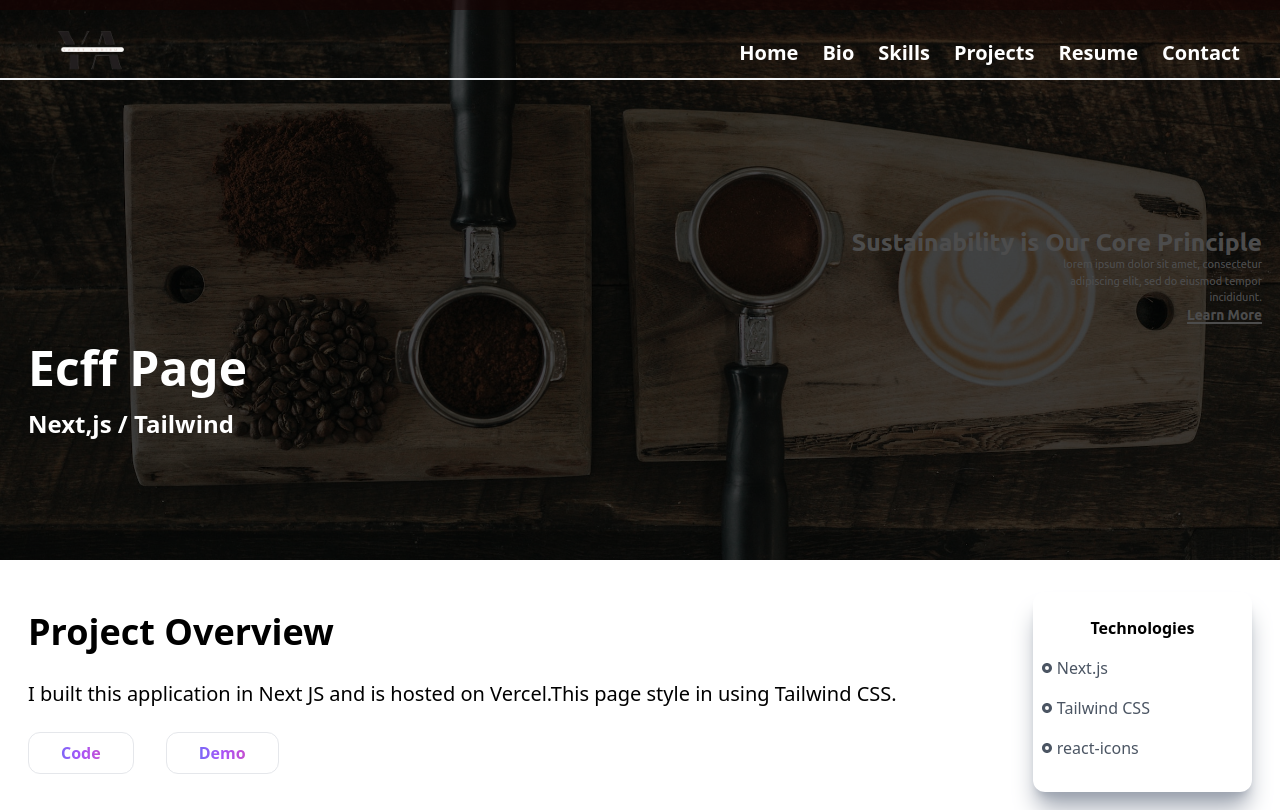
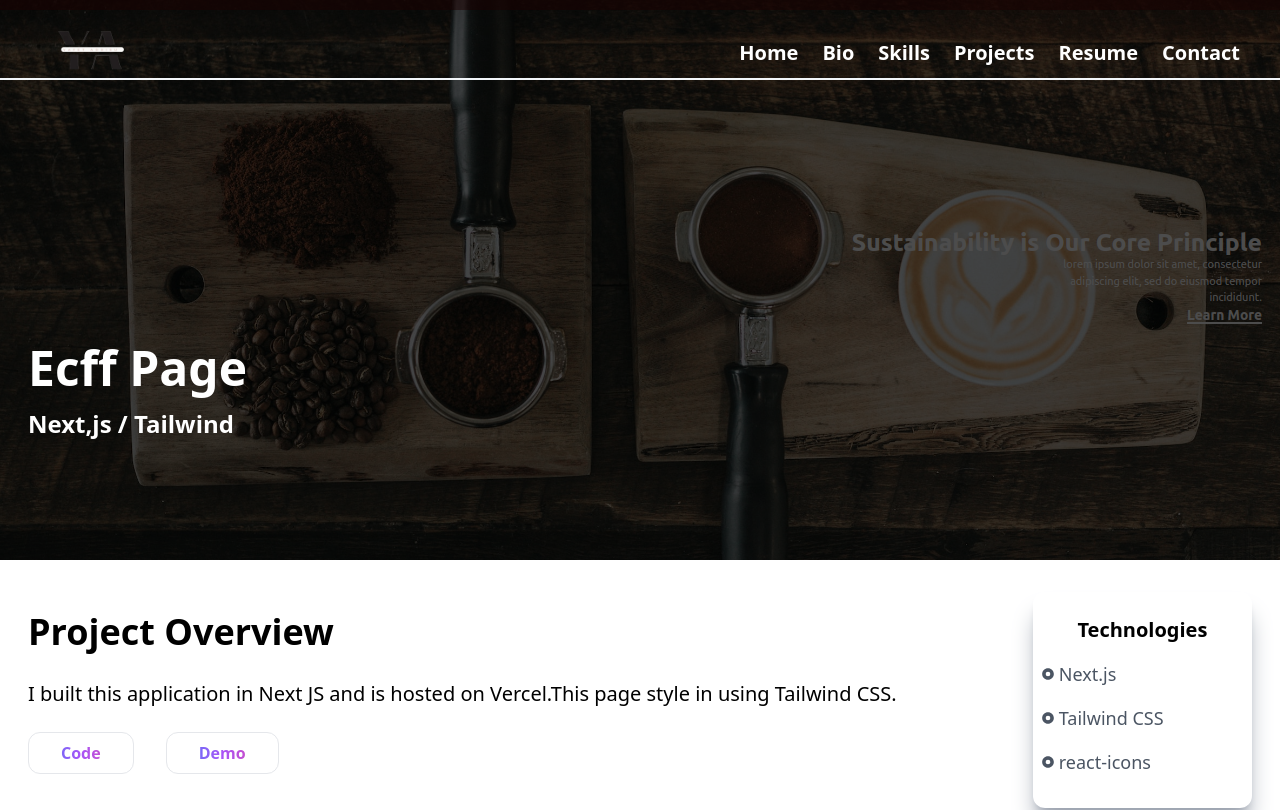
Before and after one commit to yafet-123/yafet-addisu-portfolio, a Next.js app: page /projects/1 in a window 1280 px wide. Shown: the top 810 px of the page. Built offline with nearby package versions, Linux system fonts and the light colour scheme.

Commit message:
edited z project page

```diff
--- a/components/project/project.jsx
+++ b/components/project/project.jsx
@@ -46,10 +46,10 @@ const Project = ({project})=>{
                 </div>
                 <div className='col-span-4 md:col-span-1 shadow-xl shadow-gray-400 rounded-xl py-4'>
                     <div className='p-2'>
-                        <p className='text-center font-bold pb-2'>Technologies</p>
+                        <p className='text-center font-bold pb-2 text-lg lg:text-xl'>Technologies</p>
                         <div className='grid grid-cols-3 md:grid-cols-1'>
                             { technology?.map((tech,index)=>(
-                               <p key={index} className='text-gray-600 py-2 flex items-center'>
+                               <p key={index} className='text-gray-600 py-2 flex items-center text-md lg:text-lg'>
                                     <RiRadioButtonFill className='pr-1' /> {tech}
                                 </p>
                             ))}
```
